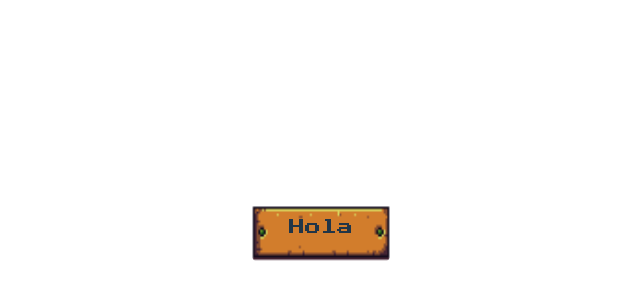
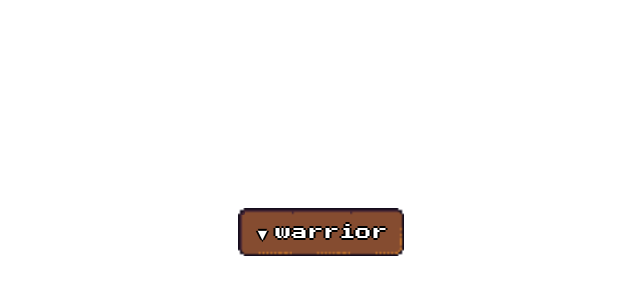
Before and after one commit to Ricardo-Gabriel-Rouco/rpg-react, a React (Vite) app: page / in a window 1280 px wide. Shown: the part 168-468 px from the top of the page, without its empty margins (319-959 px from the left). Built offline with nearby package versions, Linux system fonts and the light colour scheme.

Commit message:
feat: :sparkles: dropdown menu almost done

```diff
--- a/src/App.tsx
+++ b/src/App.tsx
@@ -1,10 +1,18 @@
-import Button from "./Button/Button";
+import Dropdown from "./Dropdown/Dropdown";
+import { useState } from "react";
 import "./App.css";
 
 function App() {
+  const test = ["warrior", "vagabond", "prophet", "samurai"]
+  const [selected, setSelected] = useState("warrior")
+
+  const handleSelect = (e:any) => {
+    setSelected(e.target.value)
+  }
+
   return (
     <div className="flex flex-col justify-center items-center">
-      <Button>Hola</Button>
+      <Dropdown nameFor="warriorClasses" values={test} selectedOption={selected} onChangeOption={handleSelect}></Dropdown>
     </div>
   );
 }
--- /dev/null
+++ b/src/Dropdown/Dropdown.module.css
@@ -0,0 +1,69 @@
+/* Font styles for both header and options */
+.rpguiDropdownFont {
+  text-shadow: -2px 0 black, 0 2px black, 2px 0 black, 0 -2px black;
+  color: white;
+}
+
+/* Default size for both header and options */
+.rpguiDropdownSize {
+  min-height: 40px;
+  margin-top: 0px;
+}
+
+/* Border styles for both header and options */
+.rpguiDropdownBorder {
+  border-style: solid;
+  border-width: 7px 7px 7px 7px;
+  /* Replace with your actual image paths */
+  border-image: url("/select-border-image.png") 10% repeat repeat;
+}
+
+/* Background styles for both header and options */
+.rpguiDropdownBackground {
+  background: url("/select-background-image.png") repeat repeat;
+  background-clip: padding-box;
+  background-origin: padding-box;
+  background-position: center;
+}
+
+/* Padding for options */
+.rpguiDropdownOptionPadding {
+  padding-top: 6px;
+  padding-bottom: 6px;
+  padding-left: 6px;
+}
+
+/* Selected value style (no change needed) */
+.rpgui-content .rpgui-dropdown-imp-header {
+  color: white;
+  min-height: 22px;
+  padding: 5px 10px 0 10px;
+  margin: 0 0 0 0;
+  position: relative;
+}
+
+.dropdownTrigger {
+  cursor: pointer;
+  display: flex;
+  align-items: center;
+  padding: 5px 10px;
+}
+
+.dropdownArrow {
+  margin-right: 5px;
+}
+
+.dropdownMenu {
+  background-color: #fff;
+  list-style: none;
+  padding: 0;
+  z-index: 10;
+  top: 100%; /* Positioned below the trigger element */
+  left: 0; /* Aligned to the left edge of the trigger */
+}
+
+/* Option hover style */
+.dropdownItem:hover {
+  cursor: pointer;
+  color: yellow;
+}
--- a/src/Dropdown/Dropdown.tsx
+++ b/src/Dropdown/Dropdown.tsx
@@ -1,40 +1,52 @@
 import { FC, PropsWithChildren, useState } from "react";
+import styles from "./Dropdown.module.css";
 
 interface dropProps {
   values: string[];
+  nameFor: string;
   selectedOption: string;
-  onChangeOption: (event: React.ChangeEvent<HTMLSelectElement>) => void;
+  onChangeOption: (value: string) => void; // Updated signature
 }
 
 const Dropdown: FC<PropsWithChildren<dropProps>> = ({
   values,
   selectedOption,
   onChangeOption,
+  nameFor,
   children,
 }) => {
-  const [isOpen, setIsOpen] = useState(false);
+  const [isOpen, setIsOpen] = useState(false); // State for dropdown visibility
 
-  const handleOpen = () => {
-    setIsOpen(!isOpen)
-  }
+  const handleClick = () => setIsOpen(!isOpen);
+
+  const handleOptionChange = (value: string) => {
+    onChangeOption(value);
+    setIsOpen(false); // Close dropdown on selection
+  };
 
   return (
-    <div className="dropdown">
-      {" "}
-      {/* Add a wrapper class for styling */}
-      {/* <button onClick={handleToggle}>{selectedOption}</button> Display the selected option */}
+    <div className={styles.dropdown}>
+      <div
+        onClick={handleClick}
+        className={`${styles.dropdownTrigger} ${styles.rpguiDropdownSize} ${styles.rpguiDropdownBorder} ${styles.rpguiDropdownBackground} ${styles.rpguiDropdownFont}`}
+      >
+        <span className={styles.dropdownArrow}>&#9660;</span> {/* Down arrow */}
+        {selectedOption} {/* Display selected option */}
+      </div>
       {isOpen && (
-        <select onChange={onChangeOption}>
+        <ul
+          className={`${styles.dropdownMenu} ${styles.rpguiDropdownBackground} ${styles.rpguiDropdownBorder}`}
+        >
           {values.map((value) => (
-            <option
+            <li
               key={value}
-              value={value}
-              selected={value === selectedOption}
+              className={`${styles.dropdownItem} ${styles.rpguiDropdownOptionPadding} ${styles.rpguiDropdownFont}`}
+              onClick={() => handleOptionChange(value)}
             >
               {value}
-            </option>
+            </li>
           ))}
-        </select>
+        </ul>
       )}
       {children} {/* Render any optional content within the dropdown */}
     </div>
```
